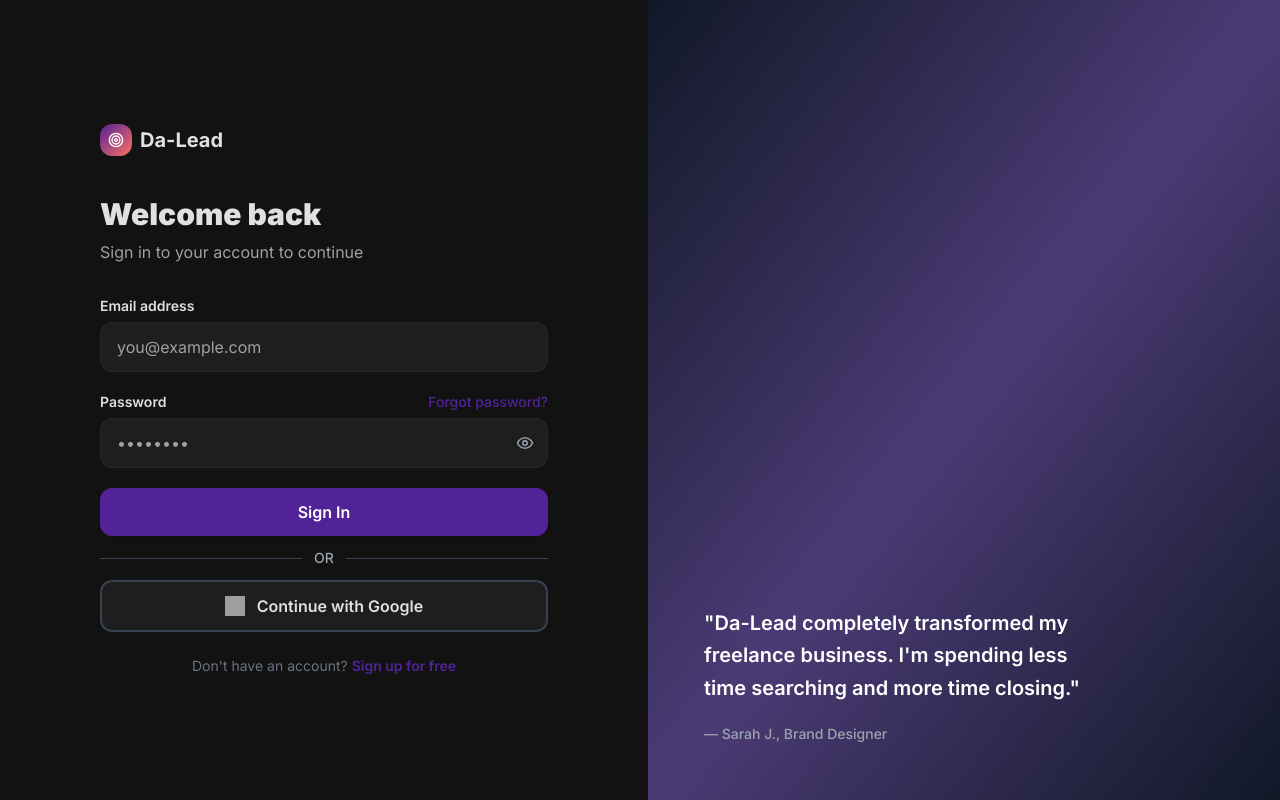
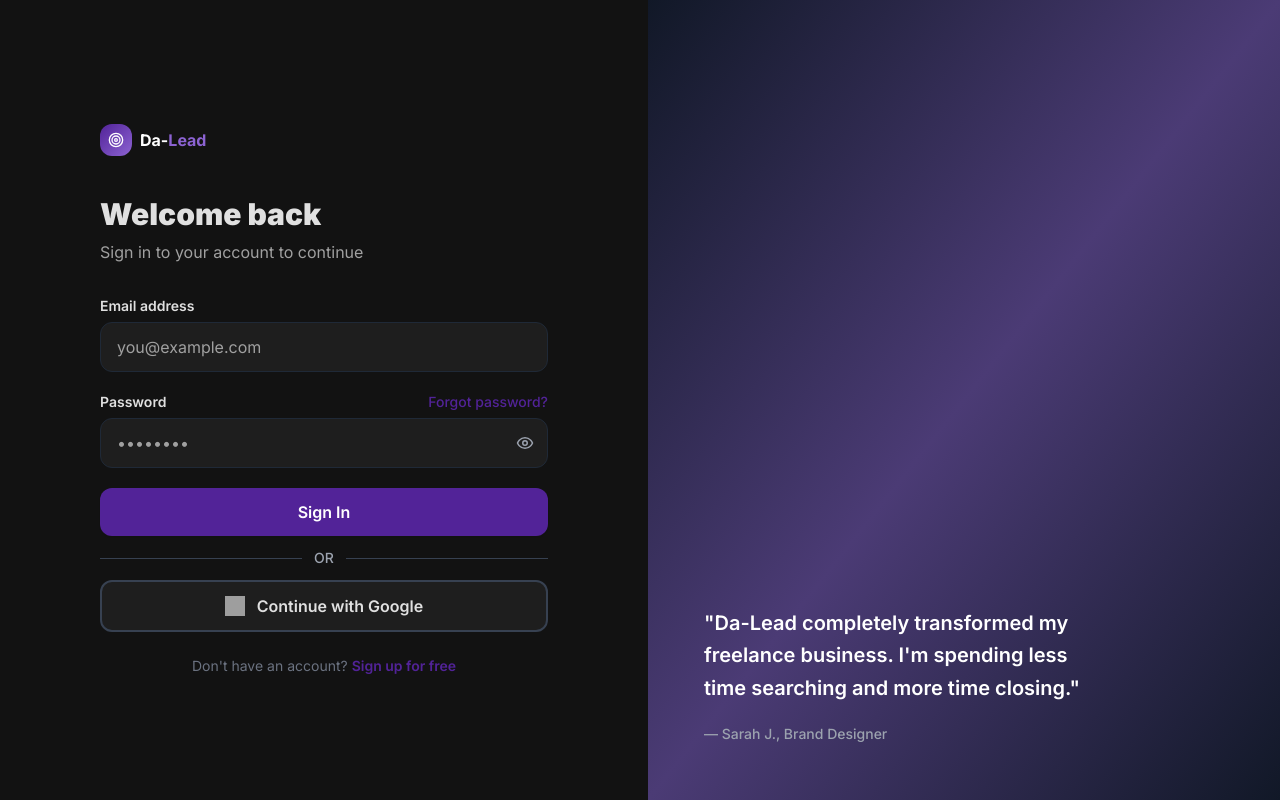
Before and after one commit to MORESUCCESS/da-lead, a React (Vite) app in the folder client/: page /login in a window 1280 px wide. Built offline with nearby package versions, Linux system fonts and the light colour scheme; no server answers; grey boxes are pictures that could not be loaded.

Commit message:
Modified the login page ui color too

```diff
--- a/client/src/pages/auth/Login.jsx
+++ b/client/src/pages/auth/Login.jsx
@@ -34,10 +34,10 @@ export default function Login() {
       <div className="flex-1 flex flex-col justify-center px-8 sm:px-12 lg:px-16 py-12 bg-[#121212]">
         <div className="max-w-md w-full mx-auto">
           <Link to="/" className="flex items-center gap-2 mb-10">
-            <div className="w-8 h-8 rounded-xl bg-gradient-to-br from-[#522398] to-accent flex items-center justify-center">
+            <div className="w-8 h-8 rounded-xl bg-gradient-to-br from-[#522398] to-[#8c63d2] flex items-center justify-center">
               <Target size={16} className="text-white" />
             </div>
-            <span className="font-bold text-xl text-[#e0e0e0]">Da-Lead</span>
+            <p className='text-white font-bold'>Da-<span className="font-bold text-[#8c63d2]">Lead</span></p>
           </Link>
 
           <h1 className="text-3xl font-black text-[#e0e0e0] mb-2">Welcome back</h1>
```
